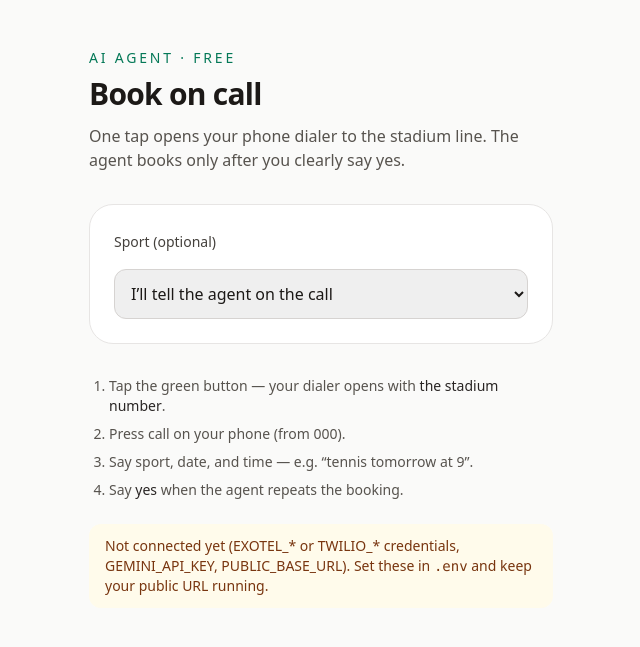
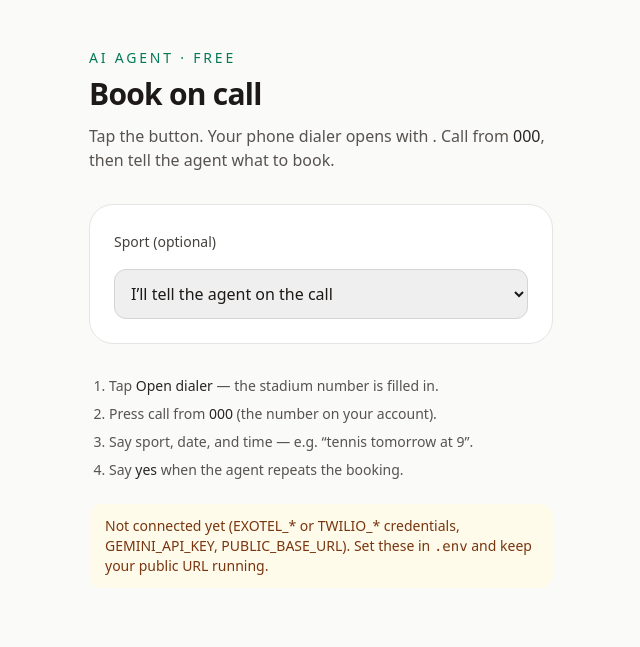
Before and after one commit to abhishek1917/sportsProject, a Django app: page /book-on-call/ in a window 1280 px wide. Shown: the part 53-700 px from the top of the page, without its empty margins (319-959 px from the left). Run offline with Django 5.2, Linux system fonts and the light colour scheme; a user stored in the database is signed in; tables that the repository leaves empty hold one stand-in row (values such as "Sample post"); some libraries are stand-ins or nearby versions.

Commit message:
Update website code

```diff
--- a/accounts/forms.py
+++ b/accounts/forms.py
@@ -27,7 +27,7 @@ class SignupForm(PhoneMixin, UserCreationForm):
     phone = forms.CharField(
         max_length=15,
         label="Phone number",
-        help_text="Required. We call this number for Book on call, and send SMS confirmations.",
+        help_text="Required. Call the stadium line from this number for Book on call. We also send SMS confirmations here.",
     )
 
     class Meta:
@@ -64,7 +64,7 @@ class PhoneRequiredForm(PhoneMixin, forms.Form):
     phone = forms.CharField(
         max_length=15,
         label="Phone number",
-        help_text="Required so the AI agent can call you.",
+        help_text="Required. Call the stadium line from this number so the agent can find your account.",
     )
 
     def __init__(self, *args, user=None, **kwargs):
--- a/accounts/views.py
+++ b/accounts/views.py
@@ -26,7 +26,7 @@ class SignupView(View):
             login(request, user)
             messages.success(
                 request,
-                "Account created. Tap Call me now on the next page to book by phone.",
+                "Account created. Tap Open dialer on the next page, then call the stadium number.",
             )
             return redirect("bookings:book_on_call")
         messages.error(
--- a/bookings/views.py
+++ b/bookings/views.py
@@ -12,11 +12,12 @@ from django.views.decorators.http import require_http_methods, require_POST
 
 from .calls import (
     CallError,
-    exotel_outbound_enabled,
     latest_pending_session,
     missing_voice_settings,
     queue_inbound_call,
+    stadium_dial_number,
     stadium_phone_number,
+    stadium_tel_href,
     start_outbound_call,
     voice_is_configured,
     voice_provider,
@@ -168,7 +169,7 @@ def cancel_booking_view(request, booking_id):
 def _require_customer_phone(request):
     customer = _customer_or_none(request.user)
     if not customer or not customer.phone:
-        messages.info(request, "Add your phone number first. The agent will call that number.")
+        messages.info(request, "Add your phone number first. Call the stadium line from that number.")
         return None
     return customer
 
@@ -185,14 +186,13 @@ def book_on_call(request):
         sport_slug = ""
 
     if request.method == "POST":
-        mode = (request.POST.get("mode") or "").strip()
-        if not mode:
-            mode = "outbound" if voice_provider() == "exotel" and exotel_outbound_enabled() else "inbound"
+        mode = (request.POST.get("mode") or "inbound").strip()
         try:
-            if mode == "inbound":
+            if mode == "outbound":
+                session = start_outbound_call(customer=customer, sport_slug=sport_slug)
+            else:
                 session = queue_inbound_call(customer=customer, sport_slug=sport_slug)
-            else:
-                session = start_outbound_call(customer=customer, sport_slug=sport_slug)
+                mode = "inbound"
         except CallError as exc:
             if request.headers.get("X-Requested-With") == "fetch":
                 return JsonResponse({"ok": False, "error": str(exc)}, status=400)
@@ -204,17 +204,18 @@ def book_on_call(request):
                 )
         else:
             if mode == "inbound":
+                dial = stadium_dial_number()
                 if request.headers.get("X-Requested-With") == "fetch":
                     return JsonResponse(
                         {
                             "ok": True,
-                            "tel": stadium_phone_number(),
+                            "tel": dial,
                             "session_id": session.pk,
                         }
                     )
                 messages.success(
                     request,
-                    f"Opening dialer for {stadium_phone_number()}. Say yes to confirm your booking.",
+                    f"Opening dialer for {dial}. Call from {customer.phone} and say yes to confirm.",
                 )
                 return redirect(f"{request.path}?ready={session.pk}&dial=1")
             if request.headers.get("X-Requested-With") == "fetch":
@@ -232,12 +233,18 @@ def book_on_call(request):
             )
             return redirect(f"{request.path}?calling={session.pk}")
 
+    stadium = stadium_phone_number()
+    dial_number = stadium_dial_number()
+    auto_dial = False
+    if request.GET.get("dial") == "1" and voice_is_configured() and dial_number:
+        try:
+            queue_inbound_call(customer=customer, sport_slug=sport_slug)
+            auto_dial = True
+        except CallError:
+            auto_dial = False
+
     pending_session = latest_pending_session(customer) if voice_is_configured() else None
-    auto_dial = request.GET.get("dial") == "1" and bool(stadium_phone_number())
-    calling_now = request.GET.get("calling") == "1" or bool(request.GET.get("calling"))
-    stadium = stadium_phone_number()
-    use_outbound = voice_provider() == "exotel" and exotel_outbound_enabled()
-    use_inbound = voice_is_configured() and bool(stadium)
+    use_inbound = voice_is_configured() and bool(dial_number)
 
     return render(
         request,
@@ -248,6 +255,8 @@ def book_on_call(request):
             "missing": missing_voice_settings(),
             "twilio_number": stadium,
             "stadium_number": stadium,
+            "stadium_dial_number": dial_number,
+            "stadium_tel_href": stadium_tel_href(),
             "voice_provider": voice_provider(),
             "public_base_url": settings.PUBLIC_BASE_URL.rstrip("/"),
             "exotel_webhook_url": f"{settings.PUBLIC_BASE_URL.rstrip('/')}/voice/exotel/inbound/"
@@ -256,10 +265,9 @@ def book_on_call(request):
             "pending_session": pending_session,
             "voice_ready": voice_is_configured(),
             "auto_dial": auto_dial,
-            "use_outbound": use_outbound,
+            "use_outbound": False,
             "use_inbound": use_inbound,
-            "exotel_kyc_required": voice_provider() == "exotel" and not exotel_outbound_enabled(),
-            "calling_now": calling_now,
+            "calling_now": False,
             "customer_phone": customer.phone,
             "browser_voice_ready": voice_is_configured(),
             "sarvam_ready": bool(settings.SARVAM_API_KEY),
--- a/scripts/check_render.py
+++ b/scripts/check_render.py
@@ -51,9 +51,9 @@ def main() -> None:
         start = r3.text.find("Not connected yet")
         print(r3.text[start : start + 200])
         sys.exit(2)
-    if "Call me now" in r3.text:
+    if "Open dialer" in r3.text or "Call me now" in r3.text:
         print("BOOK_ON_CALL_READY")
-    if "Exotel will call you from" in r3.text:
+    if "Dial" in r3.text and "registered phone" in r3.text:
         print("EXOTEL_CONFIGURED")
     if phone_required := ("phone" in r3.url):
         print("NEEDS_PHONE")
@@ -74,7 +74,7 @@ def main() -> None:
         if "Not connected yet" in r5.text:
             print("STILL_MISSING_AFTER_PHONE")
             sys.exit(2)
-        if "Call me now" in r5.text:
+        if "Open dialer" in r5.text or "Call me now" in r5.text:
             print("BOOK_ON_CALL_READY_AFTER_PHONE")
 
 
--- a/templates/accounts/phone.html
+++ b/templates/accounts/phone.html
@@ -6,7 +6,7 @@
 {% block content %}
 <main class="mx-auto max-w-md px-6 py-16">
     <h1 class="text-3xl font-semibold tracking-tight">Add your phone number</h1>
-    <p class="mt-2 text-stone-500">Every account needs a phone number. The AI agent will call this number when you use Book on call.</p>
+    <p class="mt-2 text-stone-500">Every account needs a phone number. Call the stadium line from this number when you use Book on call.</p>
     <div class="mt-8 rounded-2xl border border-stone-200 bg-white p-6">
         {% crispy form %}
     </div>
--- a/templates/base.html
+++ b/templates/base.html
@@ -15,7 +15,7 @@
             <a href="{% url 'bookings:home' %}" class="text-sm font-semibold tracking-wide text-emerald-800">Court booking</a>
             <nav class="flex items-center gap-4 text-sm">
                 {% if user.is_authenticated %}
-                    <a href="{% url 'bookings:book_on_call' %}" class="text-stone-600 hover:text-stone-900">Book on call</a>
+                    <a href="{% url 'bookings:book_on_call' %}?dial=1" class="text-stone-600 hover:text-stone-900">Book on call</a>
                     <a href="{% url 'bookings:my_bookings' %}" class="text-stone-600 hover:text-stone-900">My bookings</a>
                     <form method="post" action="{% url 'accounts:logout' %}">
                         {% csrf_token %}
--- a/templates/bookings/book_on_call.html
+++ b/templates/bookings/book_on_call.html
@@ -6,41 +6,21 @@
 <main class="mx-auto max-w-lg px-6 py-12">
     <p class="text-sm font-medium uppercase tracking-[0.2em] text-emerald-700">AI agent · free</p>
     <h1 class="mt-2 text-3xl font-semibold tracking-tight">Book on call</h1>
-    {% if exotel_kyc_required %}
-    <div class="mt-4 rounded-2xl border border-amber-200 bg-amber-50 px-4 py-3 text-sm text-amber-950">
-        <p class="font-semibold">Outbound calls need Exotel KYC</p>
-        <p class="mt-1">Exotel will not call you until the account completes KYC. Use <span class="font-medium">Call stadium line</span> or the browser agent below.</p>
-    </div>
-    {% elif use_outbound %}
     <p class="mt-3 text-stone-600">
-        Tap the button and Exotel will call <span class="font-medium text-stone-800">{{ customer_phone }}</span>.
-        Pick up and tell the agent what you want to book.
+        Tap the button. Your phone dialer opens with
+        <span class="font-medium text-stone-800">{{ stadium_dial_number|default:stadium_number }}</span>.
+        Call from <span class="font-medium text-stone-800">{{ customer_phone }}</span>, then tell the agent what to book.
     </p>
-    {% elif use_inbound %}
-    <p class="mt-3 text-stone-600">
-        Tap the button to call <span class="font-medium text-stone-800">{{ stadium_number }}</span> from your phone.
-        The agent books only after you clearly say yes.
-    </p>
-    {% else %}
-    <p class="mt-3 text-stone-600">
-        One tap opens your phone dialer to the stadium line. The agent books only after you clearly say yes.
-    </p>
-    {% endif %}
 
-    {% if calling_now %}
+    {% if pending_session and use_inbound %}
     <div class="mt-6 rounded-2xl border border-emerald-300 bg-emerald-50 px-4 py-4 text-sm text-emerald-900">
-        <p class="font-semibold">Calling {{ customer_phone }}…</p>
-        <p class="mt-2">Answer your phone when it rings. Say sport, date, and time, then say yes to confirm.</p>
-    </div>
-    {% elif pending_session and use_inbound %}
-    <div class="mt-6 rounded-2xl border border-emerald-300 bg-emerald-50 px-4 py-4 text-sm text-emerald-900">
-        <p class="font-semibold">Ready — calling {{ twilio_number }}</p>
+        <p class="font-semibold">Dialer ready — {{ stadium_dial_number }}</p>
         {% if pending_session.sport_slug %}
         <p class="mt-2">Sport selected: {{ pending_session.sport_slug|title }}</p>
         {% endif %}
-        {% if twilio_number %}
-        <a id="stadium-call-link" href="tel:{{ twilio_number }}" class="mt-4 inline-flex w-full items-center justify-center rounded-2xl bg-emerald-800 px-6 py-3 font-semibold text-white hover:bg-emerald-900">
-            Call {{ twilio_number }} again
+        {% if stadium_tel_href %}
+        <a id="stadium-call-link" href="{{ stadium_tel_href }}" class="mt-4 inline-flex w-full items-center justify-center rounded-2xl bg-emerald-800 px-6 py-3 font-semibold text-white hover:bg-emerald-900">
+            Call {{ stadium_dial_number }} again
         </a>
         {% endif %}
     </div>
@@ -55,31 +35,30 @@
             <option value="cricket" {% if sport_slug == 'cricket' %}selected{% endif %}>Cricket</option>
         </select>
 
-        {% if use_outbound %}
-        <button type="submit" name="mode" value="outbound" class="w-full rounded-2xl bg-emerald-800 px-6 py-3 font-semibold text-white hover:bg-emerald-900">
-            Call me now
+        {% if use_inbound %}
+        <button type="submit" name="mode" value="inbound" class="w-full rounded-2xl bg-emerald-800 px-6 py-3 font-semibold text-white hover:bg-emerald-900">
+            Open dialer — {{ stadium_dial_number }}
         </button>
-        {% endif %}
-        {% if use_inbound %}
-        <button type="submit" name="mode" value="inbound" class="w-full rounded-2xl {% if use_outbound %}border border-emerald-800 bg-white text-emerald-900 hover:bg-emerald-50{% else %}bg-emerald-800 text-white hover:bg-emerald-900{% endif %} px-6 py-3 font-semibold">
-            Call stadium line — {{ stadium_number|default:"dial in" }}
-        </button>
+        {% elif stadium_tel_href %}
+        <a href="{{ stadium_tel_href }}" class="inline-flex w-full items-center justify-center rounded-2xl bg-emerald-800 px-6 py-3 font-semibold text-white hover:bg-emerald-900">
+            Open dialer — {{ stadium_dial_number }}
+        </a>
         {% endif %}
         <p id="call-form-error" class="hidden text-sm text-red-700"></p>
         <p id="call-form-success" class="hidden text-sm text-emerald-800"></p>
     </form>
 
     {% if browser_voice_ready %}
-    <div class="mt-8 rounded-3xl border border-emerald-200 bg-emerald-50/60 p-6">
-        <p class="text-sm font-medium uppercase tracking-[0.2em] text-emerald-800">Or talk in browser</p>
+    <div class="mt-8 rounded-3xl border border-stone-200 bg-white p-6">
+        <p class="text-sm font-medium uppercase tracking-[0.2em] text-stone-500">No phone? Talk in browser</p>
         <p class="mt-2 text-sm text-stone-700">
-            No phone call needed. Uses {% if sarvam_ready %}Sarvam AI{% else %}your microphone{% endif %} for Indian English/Hindi.
+            Uses {% if sarvam_ready %}Sarvam AI{% else %}your microphone{% endif %} for Indian English/Hindi.
         </p>
-        <div id="browser-agent-panel" class="mt-4 hidden rounded-2xl border border-emerald-200 bg-white p-4 text-sm text-stone-800">
+        <div id="browser-agent-panel" class="mt-4 hidden rounded-2xl border border-emerald-200 bg-emerald-50 p-4 text-sm text-stone-800">
             <p id="browser-agent-message" class="font-medium text-emerald-900"></p>
             <p id="browser-agent-status" class="mt-2 text-stone-600"></p>
         </div>
-        <button type="button" id="browser-talk-btn" class="mt-4 w-full rounded-2xl border border-emerald-800 bg-white px-6 py-3 font-semibold text-emerald-900 hover:bg-emerald-100">
+        <button type="button" id="browser-talk-btn" class="mt-4 w-full rounded-2xl border border-emerald-800 bg-white px-6 py-3 font-semibold text-emerald-900 hover:bg-emerald-50">
             Start browser agent
         </button>
         <button type="button" id="browser-mic-btn" class="mt-3 hidden w-full rounded-2xl bg-emerald-800 px-6 py-3 font-semibold text-white hover:bg-emerald-900">
@@ -90,20 +69,10 @@
     {% endif %}
 
     <ol class="mt-8 list-decimal space-y-2 pl-5 text-sm text-stone-600">
-        {% if use_outbound %}
-        <li>Tap <span class="font-medium text-stone-800">Call me now</span>.</li>
-        <li>Answer when Exotel calls <span class="font-medium text-stone-800">{{ customer_phone }}</span>.</li>
-        {% elif use_inbound %}
-        <li>Tap <span class="font-medium text-stone-800">Call stadium line</span> — dial <span class="font-medium text-stone-800">{{ stadium_number }}</span> from {{ customer.phone }}.</li>
-        {% else %}
-        <li>Tap the green button — your dialer opens with <span class="font-medium text-stone-800">{{ twilio_number|default:"the stadium number" }}</span>.</li>
-        <li>Press call on your phone (from {{ customer.phone }}).</li>
-        {% endif %}
+        <li>Tap <span class="font-medium text-stone-800">Open dialer</span> — the stadium number is filled in.</li>
+        <li>Press call from <span class="font-medium text-stone-800">{{ customer_phone }}</span> (the number on your account).</li>
         <li>Say sport, date, and time — e.g. “tennis tomorrow at 9”.</li>
         <li>Say <span class="font-medium text-stone-800">yes</span> when the agent repeats the booking.</li>
-        {% if use_outbound and use_inbound %}
-        <li class="list-none pl-0 pt-2 text-stone-500">Or call <span class="font-medium text-stone-700">{{ stadium_number }}</span> yourself if outbound is unavailable.</li>
-        {% endif %}
     </ol>
 
     {% if missing %}
@@ -112,16 +81,7 @@
         </p>
     {% elif voice_ready %}
         <p class="mt-6 rounded-xl bg-stone-100 px-4 py-3 text-sm text-stone-700">
-            {% if voice_provider == "exotel" %}
-            {% if use_outbound %}
-            Exotel can call you from <span class="font-medium">{{ stadium_number }}</span>, or you can dial that number yourself.
-            {% else %}
-            Dial <span class="font-medium">{{ stadium_number }}</span> from your registered phone to reach the agent.
-            {% endif %}
-            {% else %}
-            Twilio voice webhook:
-            <code>{{ public_base_url }}/voice/inbound/</code> (POST)
-            {% endif %}
+            Dial <span class="font-medium">{{ stadium_dial_number }}</span> from your registered phone to reach the agent.
         </p>
     {% endif %}
 </main>
@@ -130,9 +90,9 @@
   fetch("/health/", { credentials: "same-origin" }).catch(function () {});
 </script>
 
-{% if auto_dial and twilio_number and use_inbound %}
+{% if auto_dial and stadium_tel_href %}
 <script>
-  window.location.href = "tel:{{ twilio_number|escapejs }}";
+  window.location.href = "{{ stadium_tel_href|escapejs }}";
 </script>
 {% endif %}
 
@@ -143,7 +103,6 @@
     if (!form) return;
     var errorBox = document.getElementById("call-form-error");
     var successBox = document.getElementById("call-form-success");
-    var useOutbound = {{ use_outbound|yesno:"true,false" }};
     form.addEventListener("submit", function (event) {
       event.preventDefault();
       if (errorBox) {
@@ -155,6 +114,7 @@
         successBox.textContent = "";
       }
       var formData = new FormData(form);
+      formData.set("mode", "inbound");
       fetch(form.action || window.location.pathname, {
         method: "POST",
         body: formData,
@@ -164,15 +124,12 @@
         .then(function (response) {
           return response.json().then(function (data) {
             if (!response.ok) throw new Error(data.error || "Could not start the call.");
-            if (useOutbound && data.calling) {
+            if (data.tel) {
               if (successBox) {
-                successBox.textContent = "Calling " + data.phone + " now. Please answer your phone.";
+                successBox.textContent = "Opening your dialer. Press call, then speak to the agent.";
                 successBox.classList.remove("hidden");
               }
-              return;
-            }
-            if (data.tel) {
-              window.location.href = "tel:" + data.tel;
+              window.location.href = data.tel.indexOf("tel:") === 0 ? data.tel : "tel:" + data.tel;
             }
           });
         })
--- a/templates/bookings/home.html
+++ b/templates/bookings/home.html
@@ -30,8 +30,8 @@
         </form>
         {% if user.is_authenticated %}
             <p class="mt-8 text-sm text-stone-500">
-                <a href="{% url 'bookings:book_on_call' %}" class="font-medium text-emerald-800 hover:underline">Book on call</a>
-                instead — we’ll ring you.
+                <a href="{% url 'bookings:book_on_call' %}?dial=1" class="font-medium text-emerald-800 hover:underline">Book on call</a>
+                instead — your dialer opens and you call the stadium line.
             </p>
         {% endif %}
         {% if messages %}
--- a/templates/bookings/sport.html
+++ b/templates/bookings/sport.html
@@ -9,11 +9,11 @@
         <h1 class="mt-2 text-4xl font-semibold tracking-tight">{{ sport.tagline }}</h1>
         <p class="mt-4 max-w-2xl text-emerald-50">Maximum {{ max_players }} players per booking / court.</p>
         {% if user.is_authenticated %}
-            <a href="{% url 'bookings:book_on_call' %}?sport={{ sport.slug }}" class="mt-6 inline-flex rounded-full bg-white px-5 py-2.5 text-sm font-semibold text-emerald-900 hover:bg-emerald-50">
+            <a href="{% url 'bookings:book_on_call' %}?sport={{ sport.slug }}&dial=1" class="mt-6 inline-flex rounded-full bg-white px-5 py-2.5 text-sm font-semibold text-emerald-900 hover:bg-emerald-50">
                 Book on call
             </a>
         {% else %}
-            <a href="{% url 'accounts:login' %}?next=/book-on-call/?sport={{ sport.slug }}" class="mt-6 inline-flex rounded-full bg-white px-5 py-2.5 text-sm font-semibold text-emerald-900 hover:bg-emerald-50">
+            <a href="{% url 'accounts:login' %}?next=/book-on-call/%3Fsport={{ sport.slug }}%26dial=1" class="mt-6 inline-flex rounded-full bg-white px-5 py-2.5 text-sm font-semibold text-emerald-900 hover:bg-emerald-50">
                 Log in to book on call
             </a>
         {% endif %}
```
Also changed, not shown: bookings/calls.py (+24 -0 lines), bookings/tests.py (+46 -1 lines).
